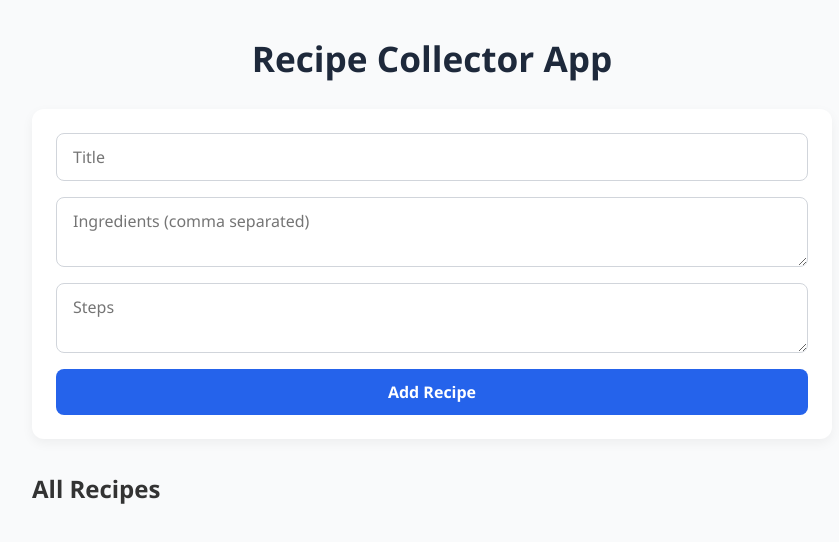
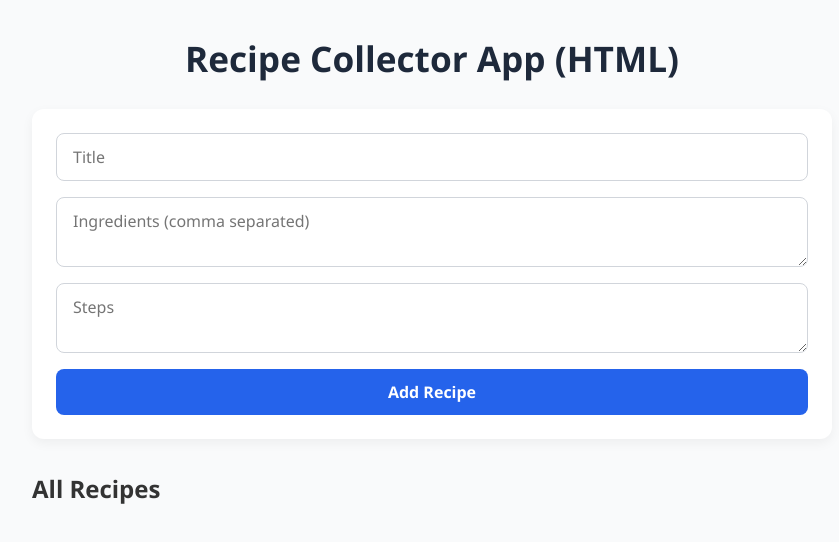
Before and after one commit to m-asif-gameplay-programmer/recipe-app, a plain HTML site: page Frontend/index.html in a window 1280 px wide. Shown: the whole page, without its empty margins (208-1047 px from the left). Drawn offline with Linux system fonts and the light colour scheme.

Commit message:
Modify index.html

```diff
--- a/Frontend/index.html
+++ b/Frontend/index.html
@@ -7,7 +7,7 @@
 </head>
 <body>
   <main class="container">
-    <h1>Recipe Collector App</h1>
+    <h1>Recipe Collector App (HTML)</h1>
     <form id="recipe-form">
       <input id="title" placeholder="Title" required />
       <textarea id="ingredients" placeholder="Ingredients (comma separated)" required></textarea>
```
